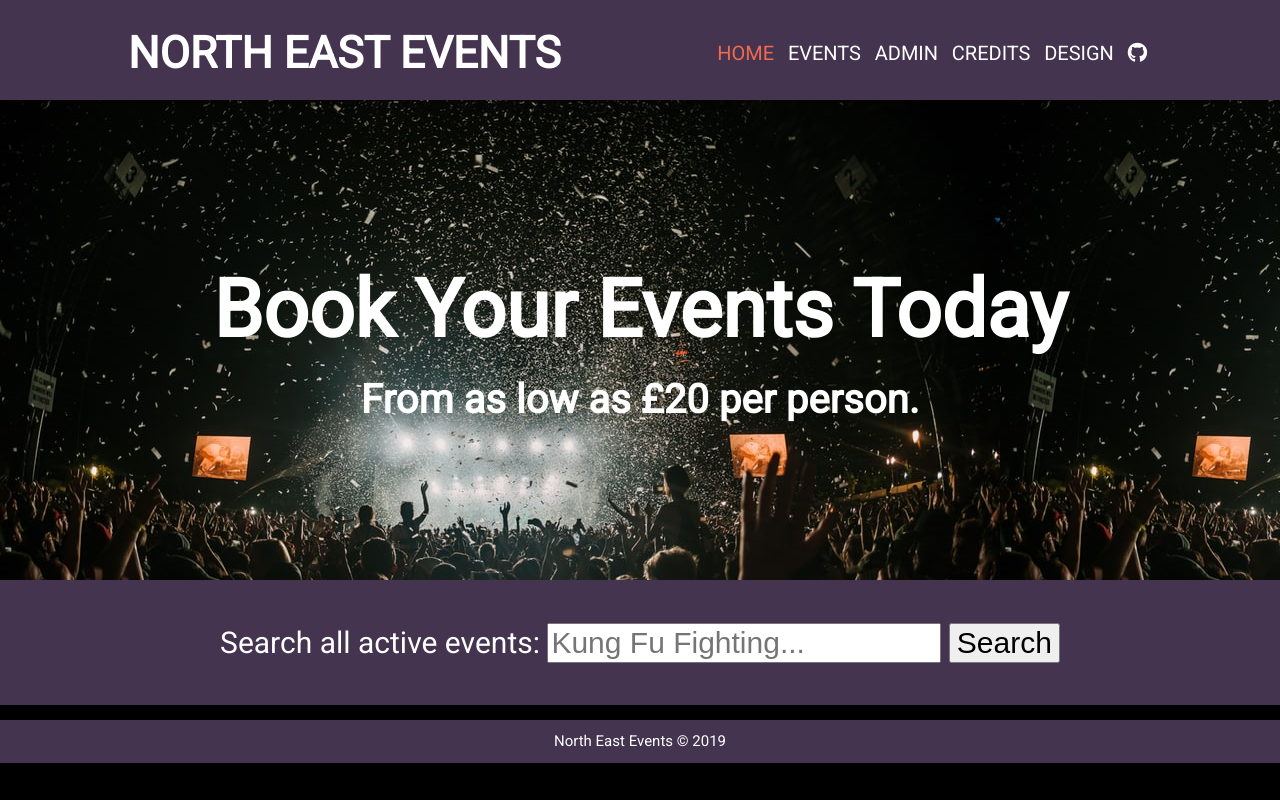
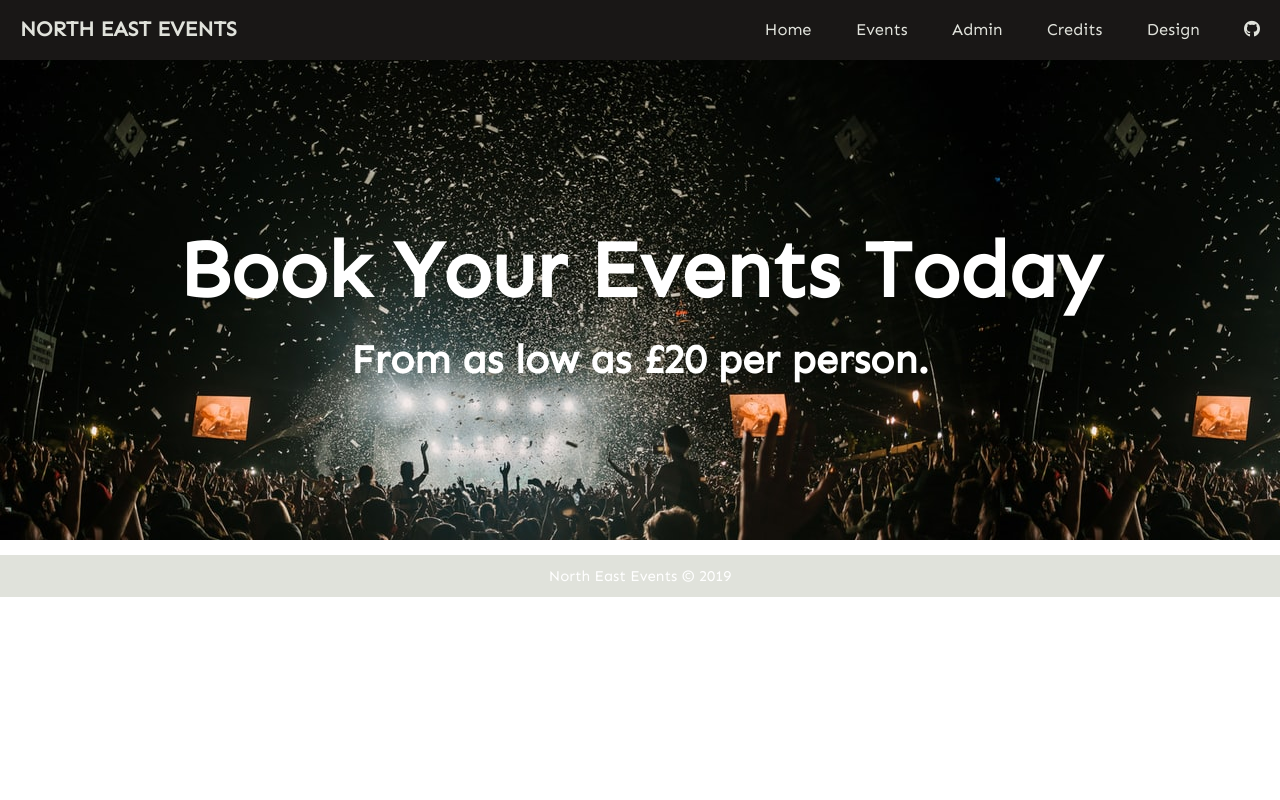
Before and after one commit to garytate/north-east-events, a PHP site: page / in a window 1280 px wide. Run offline with PHP 8.4, Linux system fonts and the light colour scheme; data that the repository does not hold is empty; style sheets or scripts are compiled from the project's sources; some libraries are stand-ins or nearby versions.

Commit message:
Updated NavBar to FlexBox
Assisted by Skillthrive video for ideas on template.

```diff
--- a/index.php
+++ b/index.php
@@ -34,7 +34,6 @@ Maintained by Gary Tate (W17001980)
 
     <!-- Top Bar, Navigation + Title -->
     <header>
-        <div class="container">
 
         <!-- Title *Left-Aligned* -->
         <div class="title">
@@ -46,15 +45,13 @@ Maintained by Gary Tate (W17001980)
             <!-- Navigation Unordered List -->
             <ul class="navlinks">
                 <li><a href="index.php" class="current">Home</a></li>
-                    <li><a href="#">Events</a></li>
+                <li><a href="events.php">Events</a></li>
                 <li><a href="admin.php">Admin</a></li>
                 <li><a href="#">Credits</a></li>
                 <li><a href="./assets/pdf/Web Dev Assignment 1.pdf">Design</a></li>
                 <li><a href="https://github.com/garytate/north-east-events"><i class="fab fa-github"></i></a></li>
             </ul>
         </nav>
-
-        </div>
     </header>
 
     <!-- Splash Background -->
@@ -66,80 +63,6 @@ Maintained by Gary Tate (W17001980)
         </div>
     </section>
 
-    <!-- Search for events -->
-    <section class="search">
-        <div class="container">
-            <!-- Text Input -->
-            <form>
-                <span id="searchText">Search all active events:</span>
-                <input type="text" placeholder="Kung Fu Fighting...">
-                <button type="submit" class="search-submit">Search</button>
-                <span id="noFunction"></span>
-            </form>
-        </div>
-    </section>
-
-    <!-- Showcase all events -->
-    <section class="event-showcase">
-        <div class="container" id="events">
-
-            <?php
-
-                $mysqli = include('libs/mysqli.php');
-
-                $sql = "SELECT * FROM NEE_events";
-                $event_query = $mysqli->query($sql);
-
-                if ($event_query->num_rows > 0) {
-                    while ($row = $event_query->fetch_assoc()) {
-
-                        $category_title = "Unknown";
-                        $location_title = "Unknown";
-                        $date_title     = "Unknown";
-
-                        // Category (Newcastle Theatre)
-                        $query = "SELECT catID, catDesc FROM NEE_category WHERE catID LIKE '" . $row['catID'] . "'";
-                        $result = $mysqli->query($query)->fetch_array();
-                        $category_title = $result[1]; // [catID, catDesc]
-
-                        // Location (Newcastle Upon Tyne)
-                        $query = "SELECT venueID, location FROM NEE_venue WHERE venueID LIKE '" . $row['venueID'] . "'";
-                        $result = $mysqli->query($query)->fetch_array();
-                        $location_title = $result[1]; // [venueID, location]
-
-                        // Date (2020-01-01)
-                        $query = "SELECT eventID, eventStartDate FROM NEE_events WHERE eventID = " . $row['eventID'];
-                        $result = $mysqli->query($query)->fetch_array();
-                        $date_title = $result[1]; // [eventID, eventStartDate]
-
-                        // Render HTML
-                        $output =
-                        '<div class="event-card">
-                            <h1>%s</h1>
-                            <div class="category">
-                                <p>%s | %s | %s</p>
-                            </div>
-                            <p id="description">%s</p>
-                        </div>
-                        <a href="event.php?eventID=%s" id="moreinfo">More Information</a>
-                        <a href="event.php" id="buyticks">Purchase Tickets</a>
-                        <div class="seperator">
-                        </div>';
-
-                        echo sprintf($output, $row['eventTitle'], $category_title, $location_title, $date_title, $row['eventDescription'], $row['eventID']);
-
-                    }
-                }
-
-                if (!$mysqli->query($sql)) {
-                    echo $mysqli->error;
-                }
-
-            ?>
-
-        </div>
-    </section>
-
     <footer>
         <p>North East Events &copy; 2019</p>
     </footer>
--- a/sass/style.scss
+++ b/sass/style.scss
@@ -1,12 +1,14 @@
 /* Main Stylesheet */
 
+/* Import Fonts */
+@import url('https://fonts.googleapis.com/css?family=Sen&display=swap');
 
 /* Font Variables */
-$primary_font: 'Roboto', sans-serif;
+$primary_font: 'Sen', sans-serif;
 
 /* Color Palette Variables */
-$color_primary: #ee6c4d;
-$color_secondary: #44344f;
+$color_primary: #191716;
+$color_secondary: #E0E2DB;
 
 /* Responsive Design */
 $small-width: 560px;
@@ -14,8 +16,11 @@ $centered-width: 1125px;
 $single-card: 800px;
 
 /* Global Styles */
+
+* {
+  box-sizing: border-box;
+}
 body {
-  background-color: black;
   font-family: $primary_font;
   font-size: 15px;
   line-height: 1.5;
@@ -37,53 +42,39 @@ ul {
 }
 
 header {
-  background-color: $color_secondary;
-  color: white;
-  padding-top: 20px;
-  min-height: 80px;
-  text-transform: uppercase;
+  background-color: $color_primary;
+  display: flex;
+  justify-content: space-between;
+  align-items: center;
 }
 
-header a {
-  color: white;
+header li, a, button {
   text-decoration: none;
 }
 
-header .title {
-  font-size: 22px;
-  float: left;
-  @media screen and (max-width: $centered-width) {
-    float: none;
-    text-align: center;
-  }
+header h1 {
+  padding-left: 20px;
+  text-transform: uppercase;
+  color: $color_secondary;
+  font-size: 1.4em;
+  flex: 1;
+  cursor: pointer;
 }
 
-header .title h1 {
-  margin: 0;
+nav li {
+  flex: 1;
+  display: inline-block;
+  padding: 0px 20px;
 }
 
-header nav {
-  float: right;
-  margin-top: 18px;
-  @media screen and (max-width: $centered-width) {
-    float: none;
-    text-align: center;
-    padding-bottom: 30px;
-  }
+nav li a {
+  font-size: 1.1em;
+  color: $color_secondary;
+  transition: all 0.4s ease 0s;
 }
 
-header li {
-  font-size: 20px;
-  display: inline;
-  padding: 0 5px 0 5px;
-}
-
-.current {
-  color: $color_primary;
-}
-
-.navlinks a:hover {
-  color: $color_primary;
+nav li a:hover {
+  color: white;
 }
 
 .search {
```
Also changed, not shown: events.php (added, +125 -0 lines). Lines whose indentation alone changed are shown as unchanged.
